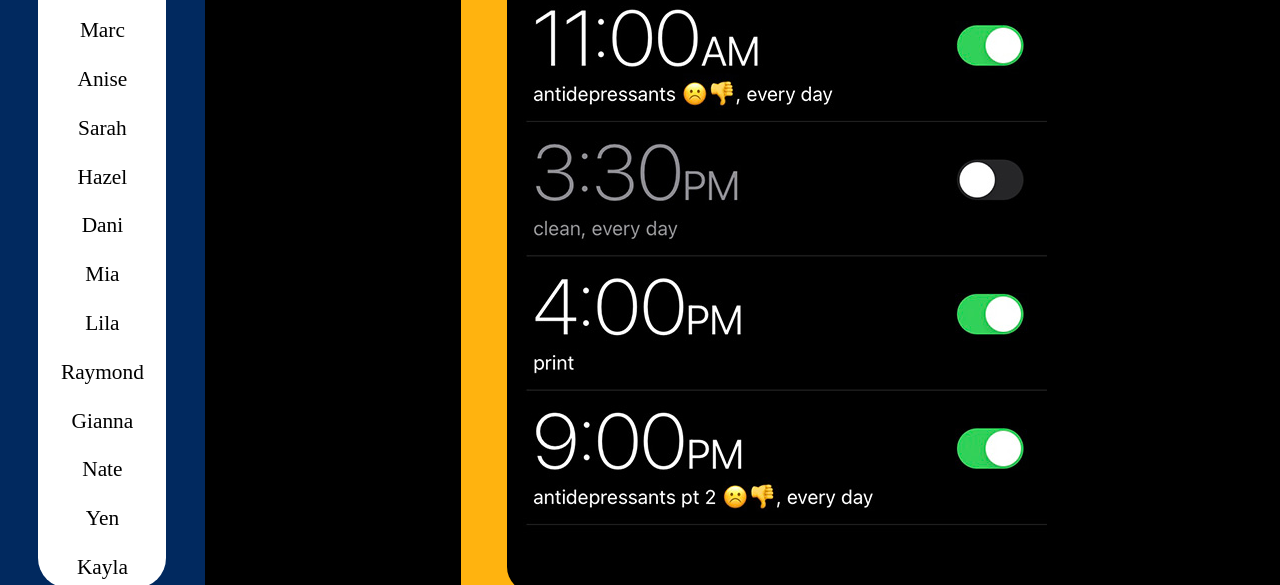
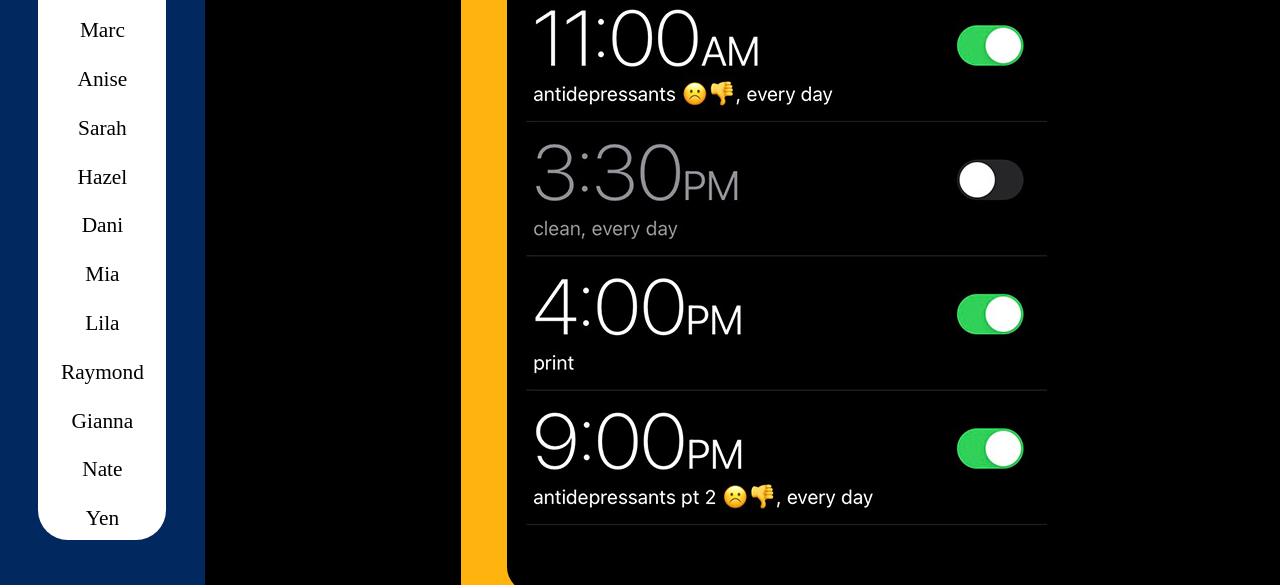
Before and after one commit to catie-r/thefeed, a plain HTML site: page thefeed.html in a window 1280 px wide. Shown: the part 215-800 px from the top of the page. Drawn offline with Linux system fonts and the light colour scheme; a web font is replaced by a local one.

Commit message:
update css

```diff
--- a/css/style.css
+++ b/css/style.css
@@ -80,7 +80,7 @@ nav{
     background-color: white;
     border-radius: 30px;
     padding: 2%;
-    height: 80vh;
+    height: 74vh;
     overflow-y: scroll;
 }
 
```
